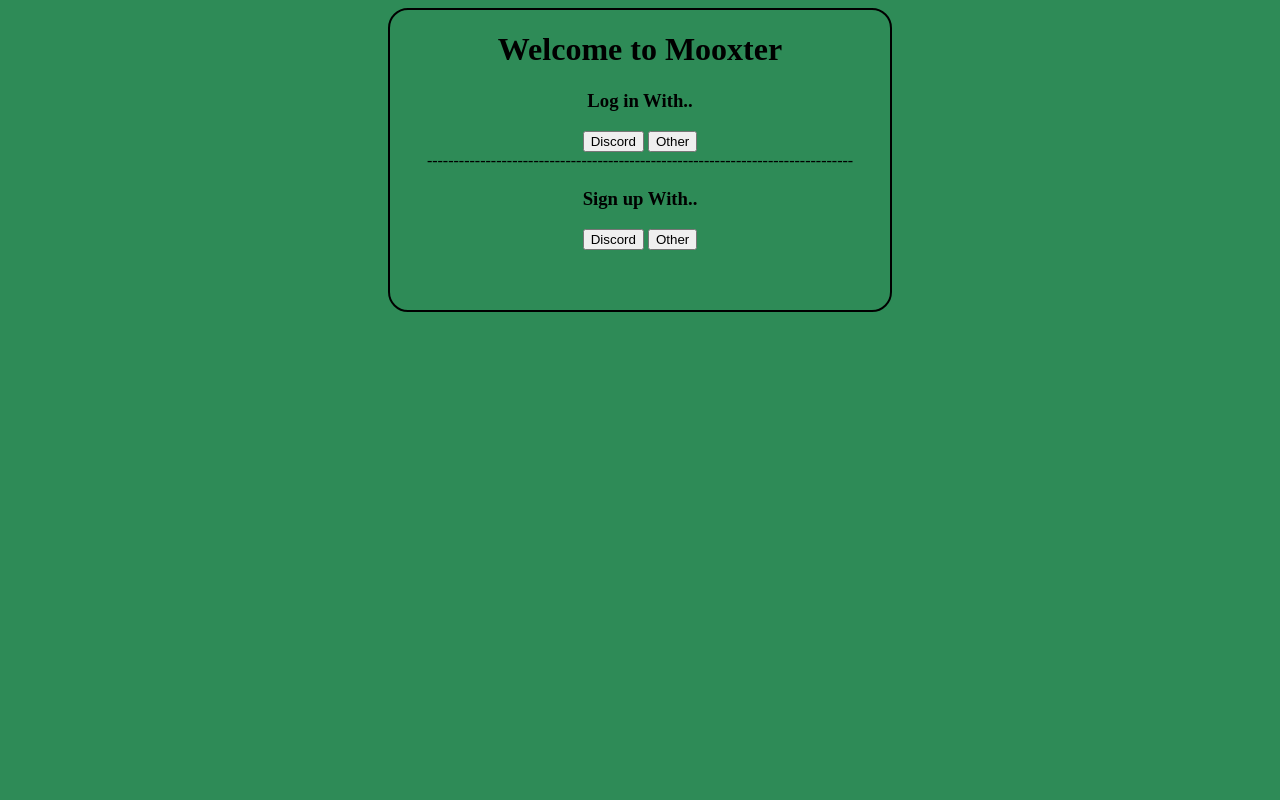
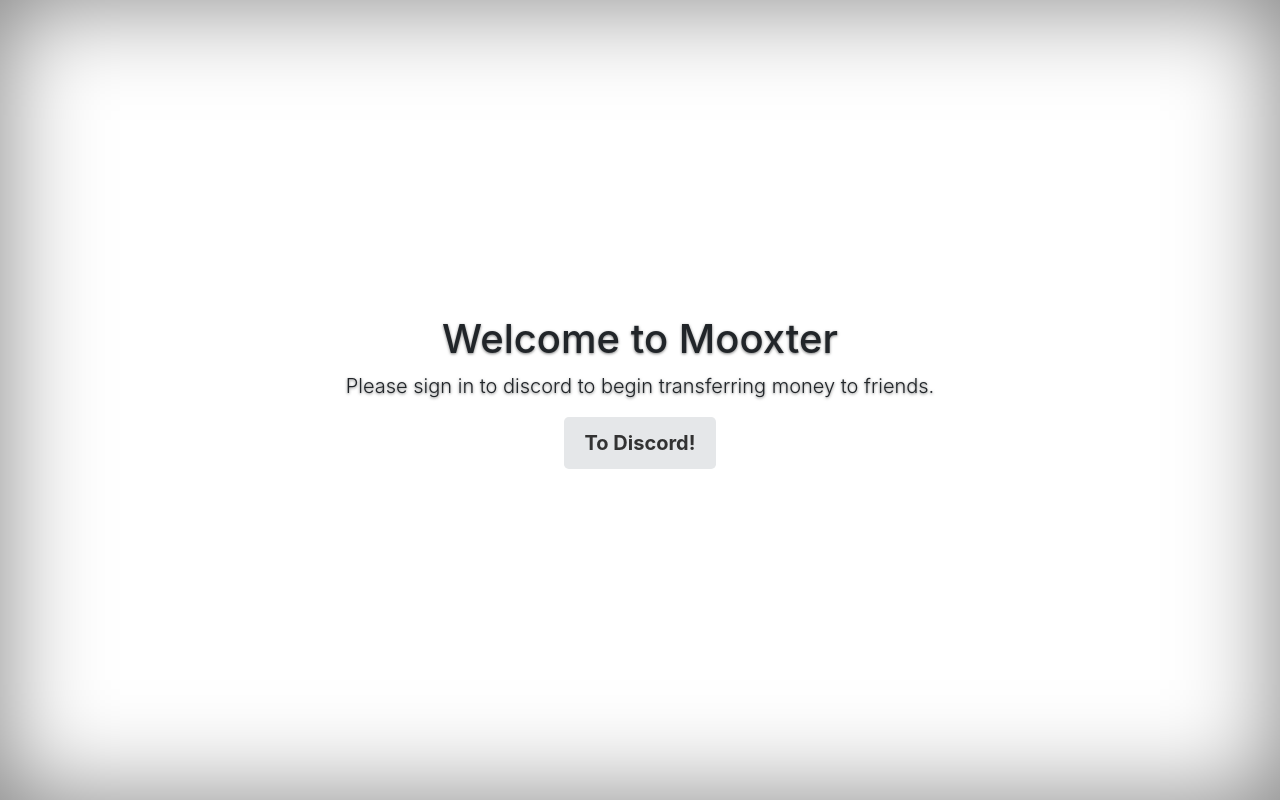
Before and after one commit to littleg13/HackKU2020, a PHP site: page / in a window 1280 px wide. Run offline with PHP 8.4, Linux system fonts and the light colour scheme; some libraries are stand-ins or nearby versions.

Commit message:
Pretty webservers

```diff
--- a/WebServer/css/styles.css
+++ b/WebServer/css/styles.css
@@ -1,23 +1,94 @@
-body {
-    background-color: seagreen;
+/* stylelint-disable property-no-vendor-prefix */
+
+/*
+ * Globals
+ */
+
+/* Links */
+a,
+a:focus,
+a:hover {
+  color: #fff;
+}
+
+/* Custom default button */
+.btn-default,
+.btn-default:hover,
+.btn-default:focus {
+  color: #333;
+  text-shadow: none; /* Prevent inheritance from `body` */
+  background-color: #E5E7E9;
+  border: 1px solid #fff;
 }
 
 
+/*
+ * Base structure
+ */
 
-h1 {
-    text-align: center;
+html,
+body {
+  height: 100%;
+  background-color: #333;
+}
+body {
+  color: #fff;
+  text-align: center;
+  text-shadow: 0 1px 3px rgba(0, 0, 0, .5);
 }
 
-.main {
-    text-align: center;
-    width: 500px;
-    height: 300px;
-    margin: auto;
-    /* background-color: #F6D55C; */
-    border: 2px solid black;
-    border-radius: 20px;
+/* Extra markup and styles for table-esque vertical and horizontal centering */
+.site-wrapper {
+  display: table;
+  width: 100%;
+  height: 100%; /* For at least Firefox */
+  min-height: 100%;
+  -webkit-box-shadow: inset 0 0 100px rgba(0, 0, 0, .5);
+  box-shadow: inset 0 0 100px rgba(0, 0, 0, .5);
+}
+.site-wrapper-inner {
+  display: table-cell;
+  vertical-align: top;
+  text-align: center;
+}
+.cover-container {
+  margin-right: auto;
+  margin-left: auto;
 }
 
-.login_signup {
-    text-align: center;
+/* Padding for spacing */
+.inner {
+  padding: 30px;
 }
+
+
+/*
+ * Cover
+ */
+
+.cover {
+  padding: 0 20px;
+}
+.cover .btn-lg {
+  padding: 10px 20px;
+  font-weight: 700;
+
+}
+/*
+ * Affix and center
+ */
+
+@media (min-width: 768px) {
+  .site-wrapper-inner {
+    vertical-align: middle; /* Start the vertical centering */
+  }
+  .cover-container {
+    width: 100%; /* Must be percentage or pixels for horizontal alignment */
+  }
+}
+
+@media (min-width: 992px) {
+  .cover-container {
+    width: 700px;
+  }
+}
--- a/WebServer/index.html
+++ b/WebServer/index.html
@@ -1,33 +1,33 @@
 <html lang="en">
 <head>
-  <meta charset="utf-8">
+    <meta charset="utf-8">
+    <meta http-equiv="X-UA-Compatible" content="IE=edge">
+    <meta name="viewport" content="width=device-width, initial-scale=1">
 
-  <meta name="description" content="The HTML5 Herald">
-  <meta name="author" content="SitePoint">
+    <meta name="description" content="Mooxter">
+    <meta name="author" content="Nick, Grady, Cameron, Eric">
 
-  <link rel="stylesheet" href="css/styles.css">
-  <!-- <script src="js/scripts.js"></script> -->
+    <link href="../css/styles.css" rel="stylesheet">
 
+    <link rel="stylesheet" href="https://stackpath.bootstrapcdn.com/bootstrap/4.1.3/css/bootstrap.min.css" integrity="sha384-MCw98/SFnGE8fJT3GXwEOngsV7Zt27NXFoaoApmYm81iuXoPkFOJwJ8ERdknLPMO" crossorigin="anonymous">
 </head>
 
 <body>
-    <div class="main">
-        <h1>Welcome to Mooxter</h1>
-        <div class="login_signup" id="login_with">
-            <h3>Log in With..</h3>
-            <div class="button" id="discord_btn">
-                <button type="button" action=discord_login>Discord</button>
-                <button type="button">Other</button>
+    <div class="site-wrapper">
+        <div class="site-wrapper-inner">
+          <div class="cover-container">
+            <div class="inner cover">
+              <h1 class="cover-heading">Welcome to Mooxter</h1>
+              <p class="lead">Please sign in to discord to begin transferring money to friends.</p>
+              <p class="lead">
+                <a href="https://discordapp.com/api/oauth2/authorize?client_id=675586303290507275&redirect_uri=http%3A%2F%2Flocalhost%3A53134&response_type=token&scope=identify" class="btn btn-lg btn-default">To Discord!</a>
+              </p>
             </div>
-        </div>
---------------------------------------------------------------------------------
-        <div class="login_signup", id="signup_with">
-            <h3>Sign up With..</h3>
-            <div class="button" id="discord_btn">
-                <button type="button" action=discord_signup>Discord</button>
-                <button type="button">Other</button>
-            </div>
+          </div>
         </div>
     </div>
+    <script src="https://code.jquery.com/jquery-1.12.4.min.js" integrity="sha384-nvAa0+6Qg9clwYCGGPpDQLVpLNn0fRaROjHqs13t4Ggj3Ez50XnGQqc/r8MhnRDZ" crossorigin="anonymous"></script>
+    <script>window.jQuery || document.write('<script src="../../assets/js/vendor/jquery.min.js"><\/script>')</script>
+    <script src="../../dist/js/bootstrap.min.js"></script>
 </body>
 </html>
```
Also changed, not shown: OAuth2/index.html (deleted, +0 -38 lines), OAuth2/index.js (deleted, +0 -27 lines), WebServer/OAuth2/index.html (+5 -3 lines).
